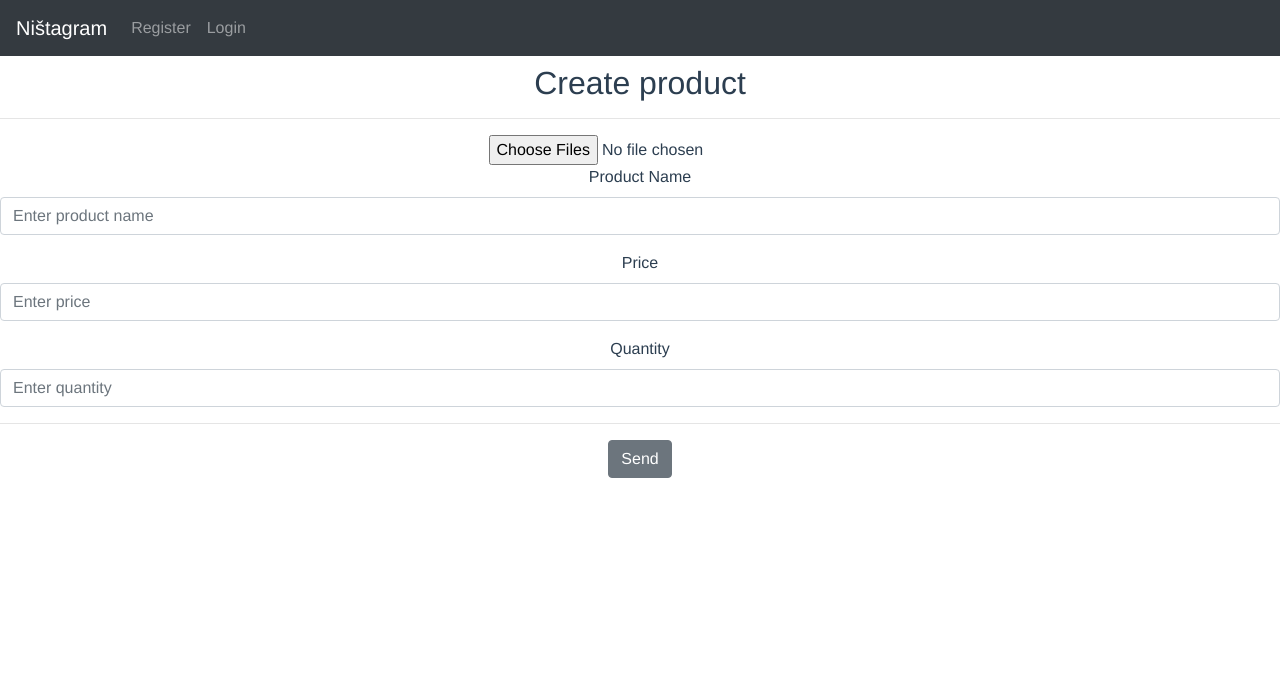
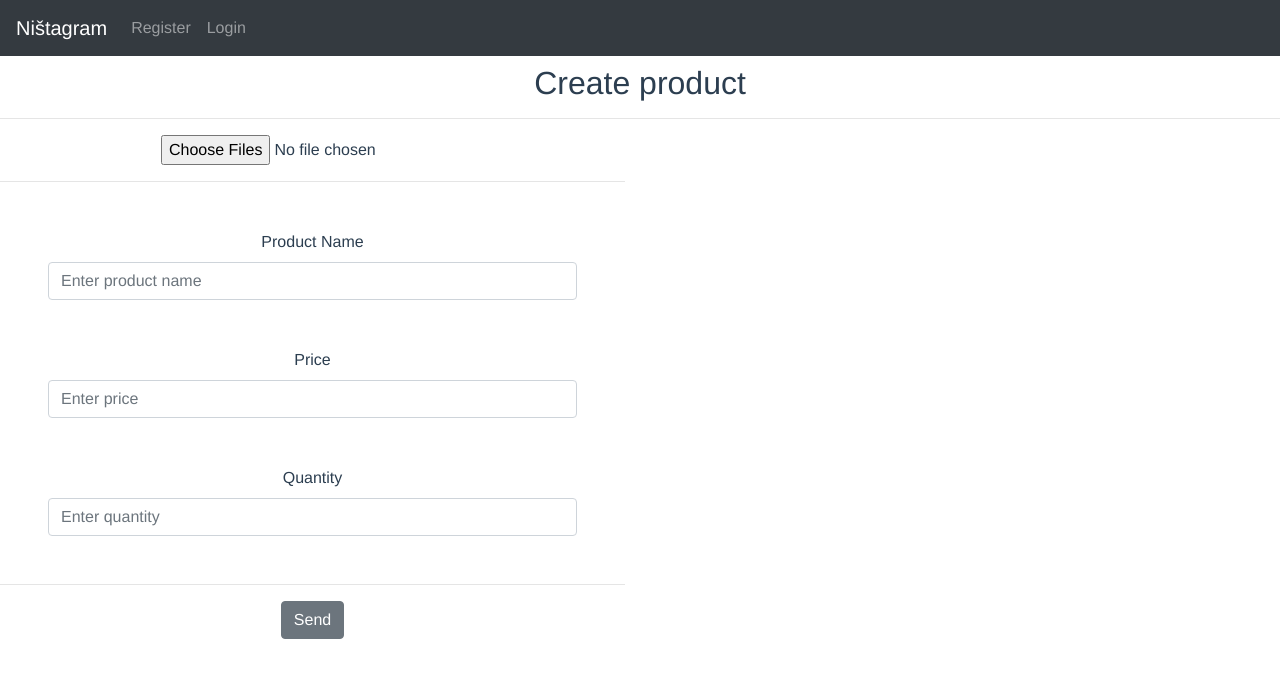
Before and after one commit to XWS-Security/agent-front, a Vue app: page /createProduct in a window 1280 px wide. Shown: the top 678 px of the page. Built offline with nearby package versions, Linux system fonts and the light colour scheme.

Commit message:
Appearance fixed

```diff
--- a/src/components/Product/CreateProduct.vue
+++ b/src/components/Product/CreateProduct.vue
@@ -2,6 +2,8 @@
   <div>
     <h2>Create product</h2>
     <hr>
+    <div class="row">
+      <div class="col">
         <form enctype="multipart/form-data" novalidate v-if="isInitial || isSaving">
           <div class="dropbox">
             <input type="file" multiple :name="uploadFieldName" :disabled="isSaving"
@@ -11,25 +13,28 @@
               Uploading {{ fileCount }} files...
             </p>
           </div>
-
-      <div class="form-group">
+        </form>
+        <hr>
+        <div class="form-group m-5">
           <label for="nameInput">Product Name</label>
           <input type="text" class="form-control" id="nameInput" placeholder="Enter product name" v-model="name">
         </div>
 
-      <div class="form-group">
+        <div class="form-group m-5">
           <label for="priceInput">Price</label>
           <input type="text" class="form-control" id="priceInput" placeholder="Enter price" v-model="price">
         </div>
-    </form>
 
-    <div class="form-group">
+        <div class="form-group m-5">
           <label for="quantityInput">Quantity</label>
-      <input type="text" class="form-control" id="quantityInput" placeholder="Enter quantity" v-model="quantity">
+          <input type="text" class="form-control" id="quantityInput" placeholder="Enter quantity"
+                 v-model="quantity">
         </div>
+
         <hr>
         <b-button @click="createProduct">Send</b-button>
-
+      </div>
+      <div class="col">
         <!--SUCCESS-->
         <div v-if="isSuccess">
           <h2>Uploaded {{ uploadedFiles.length }} file(s) successfully.</h2>
@@ -50,6 +55,8 @@
             <a href="javascript:void(0)" @click="reset()">Try again</a>
           </p>
           <pre>{{ uploadError }}</pre>
+        </div>
+      </div>
     </div>
 
   </div>
--- a/src/components/Product/Product.vue
+++ b/src/components/Product/Product.vue
@@ -25,10 +25,6 @@
                 </div>
               </form>
               <hr>
-              <b-button @click="uploadContent()">Upload photo!</b-button>
-            </div>
-          </div>
-        </div>
 
               <!--SUCCESS-->
               <div v-if="isSuccess">
@@ -52,39 +48,52 @@
                 <pre>{{ uploadError }}</pre>
               </div>
 
+              <b-button v-if="isSuccess" @click="uploadContent()">Upload photo!</b-button>
+
+            </div>
+          </div>
+        </div>
+
         <div class="col-lg-8">
           <div class="card">
             <div class="card-body">
               <div class="row mb-3">
-                <div class="col-sm-3">
+                <div class="col-sm-3 m-auto">
                   <h6 class="mb-0">Name</h6>
                 </div>
-                <div class="col-sm-9 text-secondary">
+                <div class="col-sm-9 text-secondary m-auto">
                   <input type="text" class="form-control" v-model="product.name">
                 </div>
               </div>
               <div class="row mb-3">
-                <div class="col-sm-3">
+                <div class="col-sm-3 m-auto">
                   <h6 class="mb-0">Price</h6>
                 </div>
-                <div class="col-sm-9 text-secondary">
+                <div class="col-sm-9 text-secondary m-auto">
                   <input type="text" class="form-control" v-model="product.price">
                 </div>
               </div>
               <div class="row mb-3">
-                <div class="col-sm-3">
+                <div class="col-sm-3 m-auto">
                   <h6 class="mb-0">Quantity</h6>
                 </div>
-                <div class="col-sm-9 text-secondary">
+                <div class="col-sm-9 text-secondary m-auto">
                   <input type="text" class="form-control" v-model="product.quantity">
                 </div>
                 <hr>
-                <div class="col-sm-9 text-secondary">
-                  <input type="button" class="btn btn-primary px-4" value="Update info" v-on:click="updateProductInfo">
+              </div>
+              <div class="row mb-3">
+                <div class="col">
+                  <div class="d-inline-flex justify-content-center">
+                    <div class="text-secondary mx-2">
+                      <input type="button" class="btn btn-primary px-4" value="Update"
+                             v-on:click="updateProductInfo">
                     </div>
                     <hr>
-                <div class="col-sm-9 text-secondary">
+                    <div class="text-secondary mx-2">
                       <input type="button" class="btn btn-primary px-4" value="Delete" v-on:click="this.delete">
+                    </div>
+                  </div>
                 </div>
               </div>
             </div>
@@ -97,6 +106,7 @@
 
 <script>
 import {_arrayBufferToBase64} from "@/components/Product/HellperFunctions";
+
 const STATUS_INITIAL = 0, STATUS_SAVING = 1, STATUS_SUCCESS = 2, STATUS_FAILED = 3;
 import {upload} from "@/components/ContentUpload/file-upload.service";
 import {wait} from "@/components/ContentUpload/utils";
@@ -135,7 +145,6 @@ export default {
     },
 
     getPicture(imageName) {
-      console.log(imageName)
       this.$http
           .get(process.env.VUE_APP_BACKEND_URL + 'image/' + imageName, {
             responseType: 'arraybuffer'
@@ -147,7 +156,6 @@ export default {
     },
 
     uploadContent() {
-
       let data = {'id': this.id}
 
       this.formData.append("obj", new Blob([JSON.stringify(data)], {
@@ -157,19 +165,25 @@ export default {
       this.$http
           .post(process.env.VUE_APP_BACKEND_URL + 'product/updatePhoto', this.formData)
           .then(response => {
-            console.log(response.data)
+            alert(response.data)
+            this.getProductInfo()
+            this.reset()
           })
     },
 
     updateProductInfo() {
-
-      let data = {'id':this.product.id, 'name':this.product.name, 'price':this.product.price, 'quantity':this.product.quantity}
+      let data = {
+        'id': this.product.id,
+        'name': this.product.name,
+        'price': this.product.price,
+        'quantity': this.product.quantity
+      }
 
       this.$http
           .post(process.env.VUE_APP_BACKEND_URL + 'product/update', data)
           .then(response => {
             alert(response.data);
-            this.$router.push('/')
+            this.$router.push("/product?id=" + this.id)
           })
     },
 
```
Also changed, not shown: 1 other file (tests, documents, lock files or other folders). Lines whose indentation alone changed are shown as unchanged.
